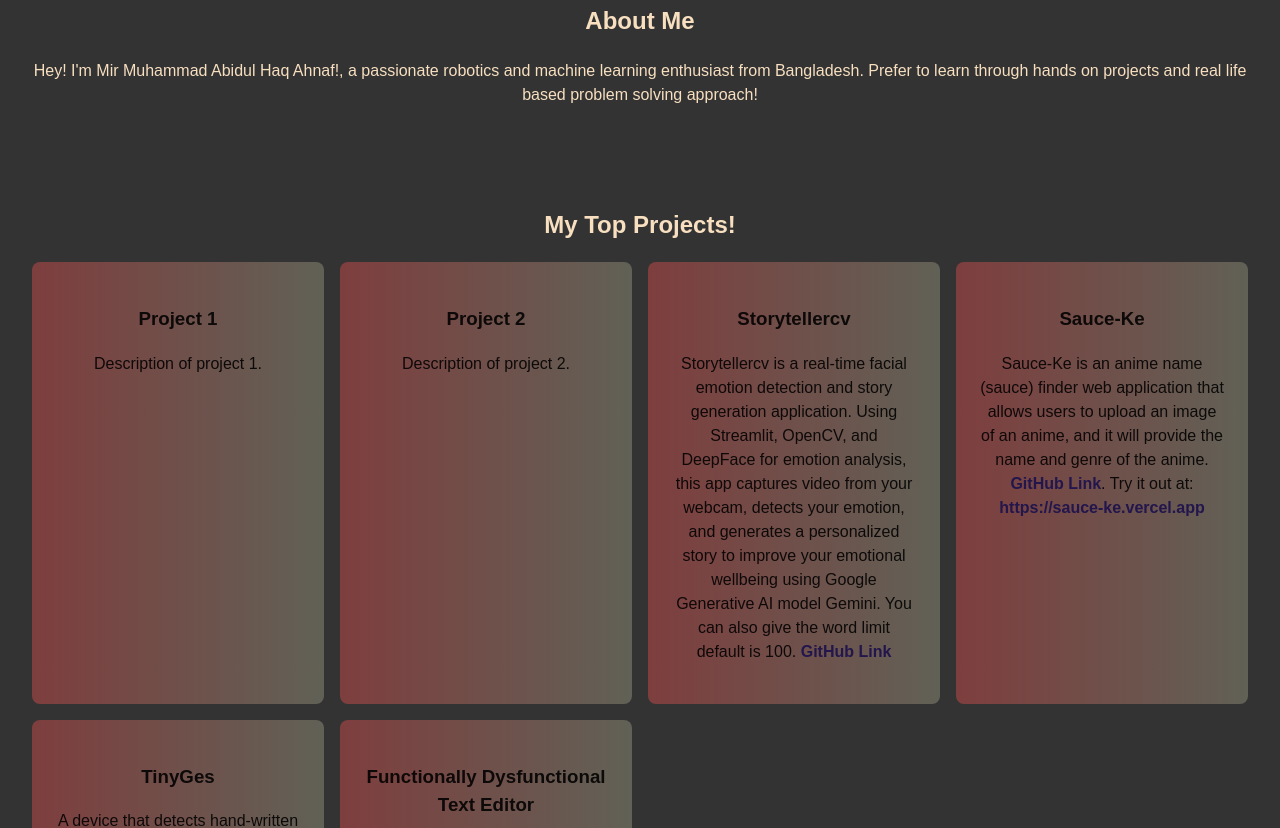
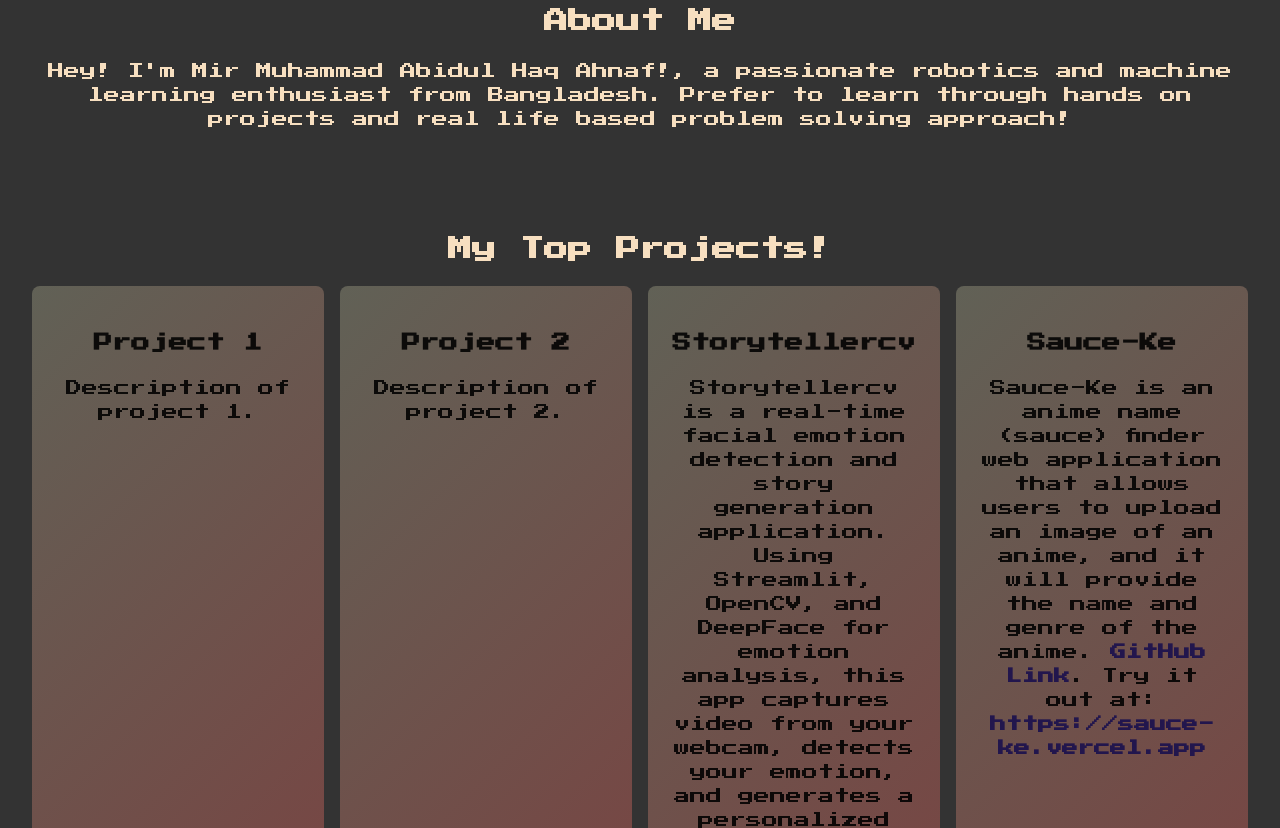
Before and after one commit to Ahnaf-nub/Ahnaf-nub.github.io, a plain HTML site: page index.html in a window 1280 px wide. Shown: the part 602-1430 px from the top of the page. Drawn offline with Linux system fonts and the light colour scheme.

Commit message:
Add files via upload

```diff
--- a/index.html
+++ b/index.html
@@ -5,6 +5,7 @@
     <meta charset="UTF-8">
     <meta name="viewport" content="width=device-width, initial-scale=1.0">
     <title>Ahnaf's Portfolio</title>
+    <link href="https://fonts.googleapis.com/css2?family=Press+Start+2P&display=swap" rel="stylesheet">
     <link rel="stylesheet" href="/static/style.css">
     <link rel="stylesheet" href="https://cdnjs.cloudflare.com/ajax/libs/font-awesome/6.0.0-beta3/css/all.min.css">
 </head>
@@ -124,7 +125,10 @@
                         <i class="fab fa-cuttlefish"></i>
                         <p>C/C++</p>
                     </div>
-                </div>
+                    <div class="tech-item">
+                        <i class="fab fa-js"></i>
+                        <p>JavaScript</p>
+                    </div>
             </div>
 
             <div class="tech-category">
--- a/static/style.css
+++ b/static/style.css
@@ -1,5 +1,5 @@
 body {
-    font-family: Arial, sans-serif;
+    font-family: 'Press Start 2P', cursive;
     background-color: #333333;
     line-height: 1.5;
     margin: 0;
@@ -41,6 +41,7 @@ body {
 .header-title {
     margin: 0;
     font-size: 2.5rem;
+    font-family: 'Press Start 2P', cursive;
 }
 
 .nav {
@@ -61,7 +62,9 @@ body {
 .about-section,
 .achievements-section,
 .projects-section,
-.contact-section {
+.contact-section,
+.techstacks-section,
+.pcb-projects-section {
     padding: 2rem;
     text-align: center;
     color: rgb(247, 223, 192);
@@ -74,7 +77,7 @@ body {
 }
 
 .project-card {
-    background-image: linear-gradient(to right, rgb(126, 62, 62), rgb(97, 97, 86));
+    background-image: linear-gradient(-45deg, rgb(126, 62, 62), rgb(97, 97, 86));
     color: #000000e1;
     padding: 1.5rem;
     border-radius: 8px;
```
